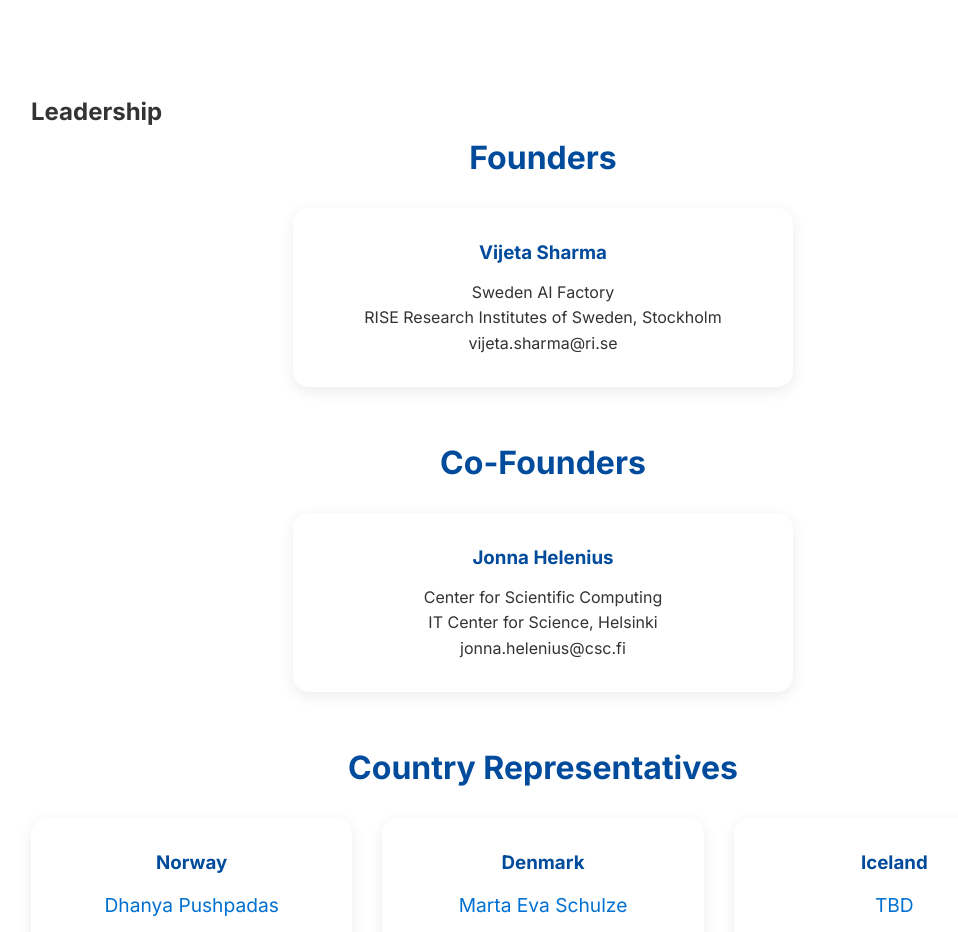
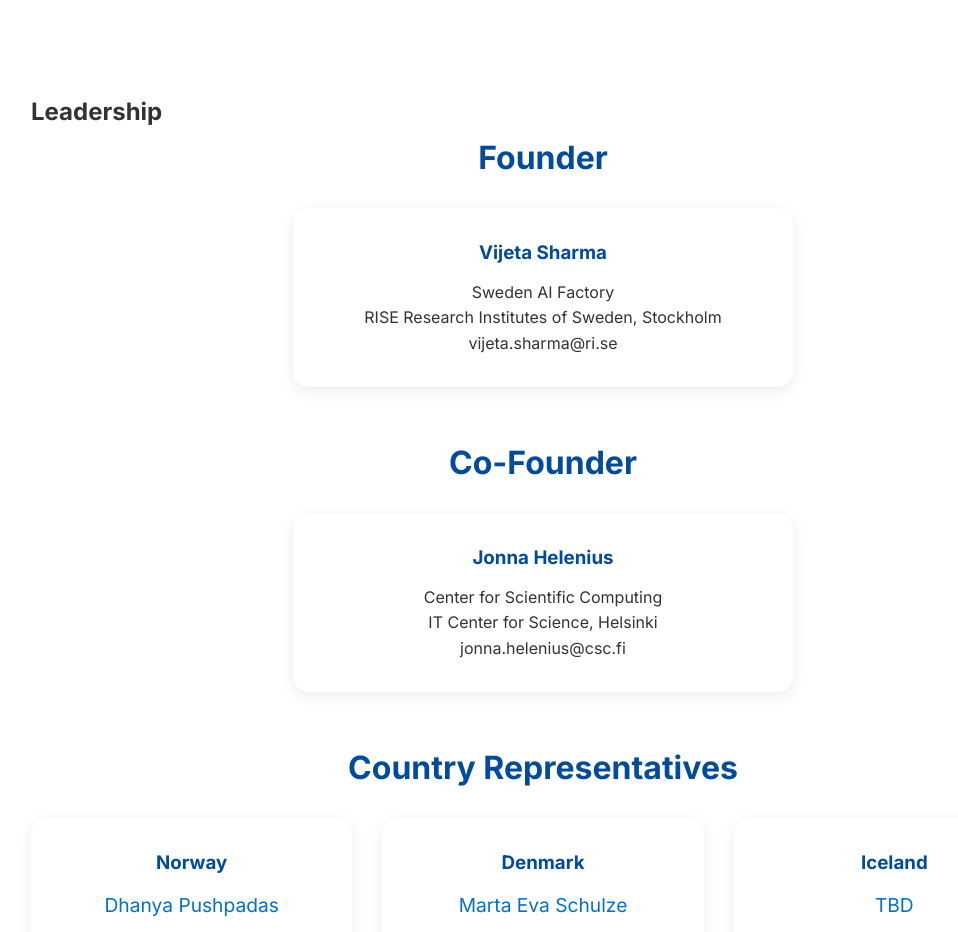
Before and after one commit to whpcnordic/whpc-nordic.github.io, a plain HTML site: page index.html in a window 1280 px wide. Shown: the part 2180-3112 px from the top of the page, without its empty margins (97-1055 px from the left). Drawn offline with Linux system fonts and the light colour scheme.

Commit message:
Update index.html

```diff
--- a/index.html
+++ b/index.html
@@ -370,7 +370,7 @@ industry, and national supercomputing centres.
 
     <!-- First Row -->
     <div class="leadership-group">
-        <div class="group-title">Founders</div>
+        <div class="group-title">Founder</div>
         <div class="leadership-grid two-columns">
 
             <div class="leader-card">
@@ -384,7 +384,7 @@ industry, and national supercomputing centres.
     </div>
 
     <div class="leadership-group">
-        <div class="group-title">Co-Founders</div>
+        <div class="group-title">Co-Founder</div>
         <div class="leadership-grid two-columns">
 
             <div class="leader-card">
```
